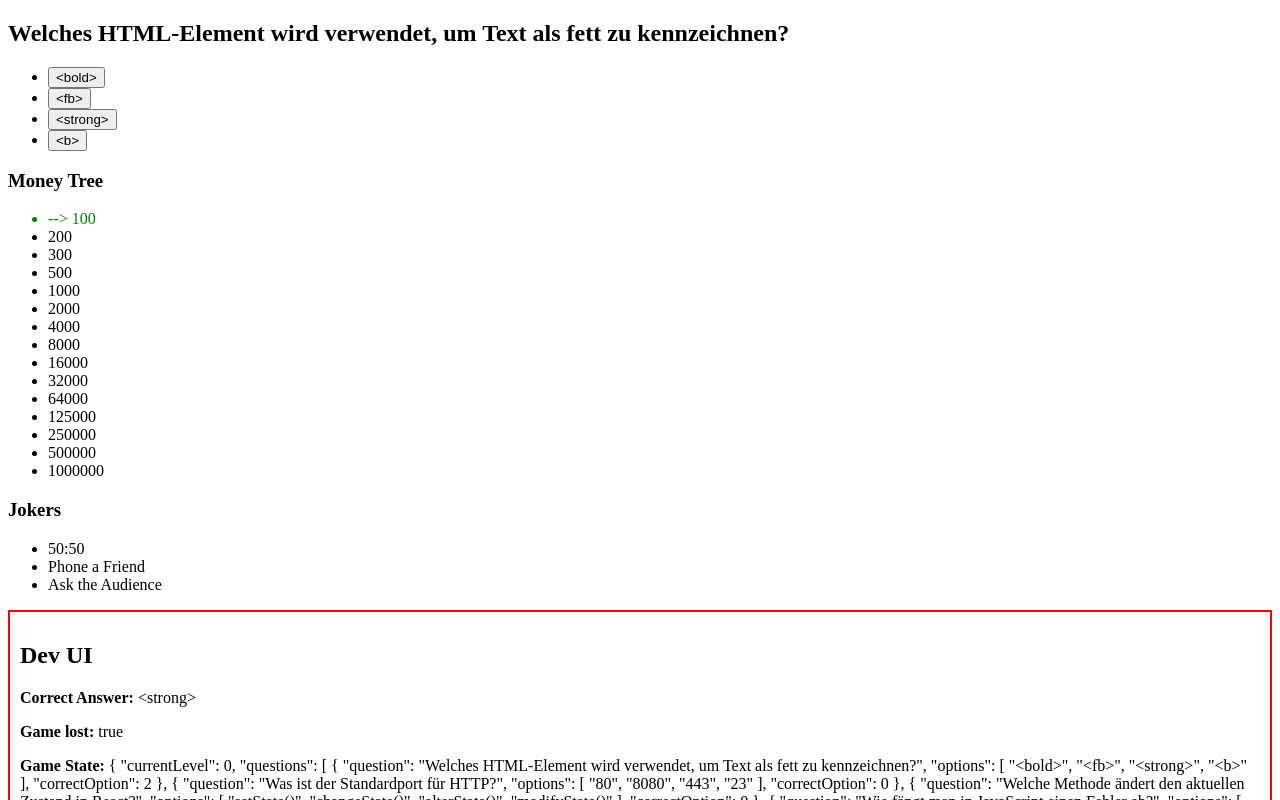
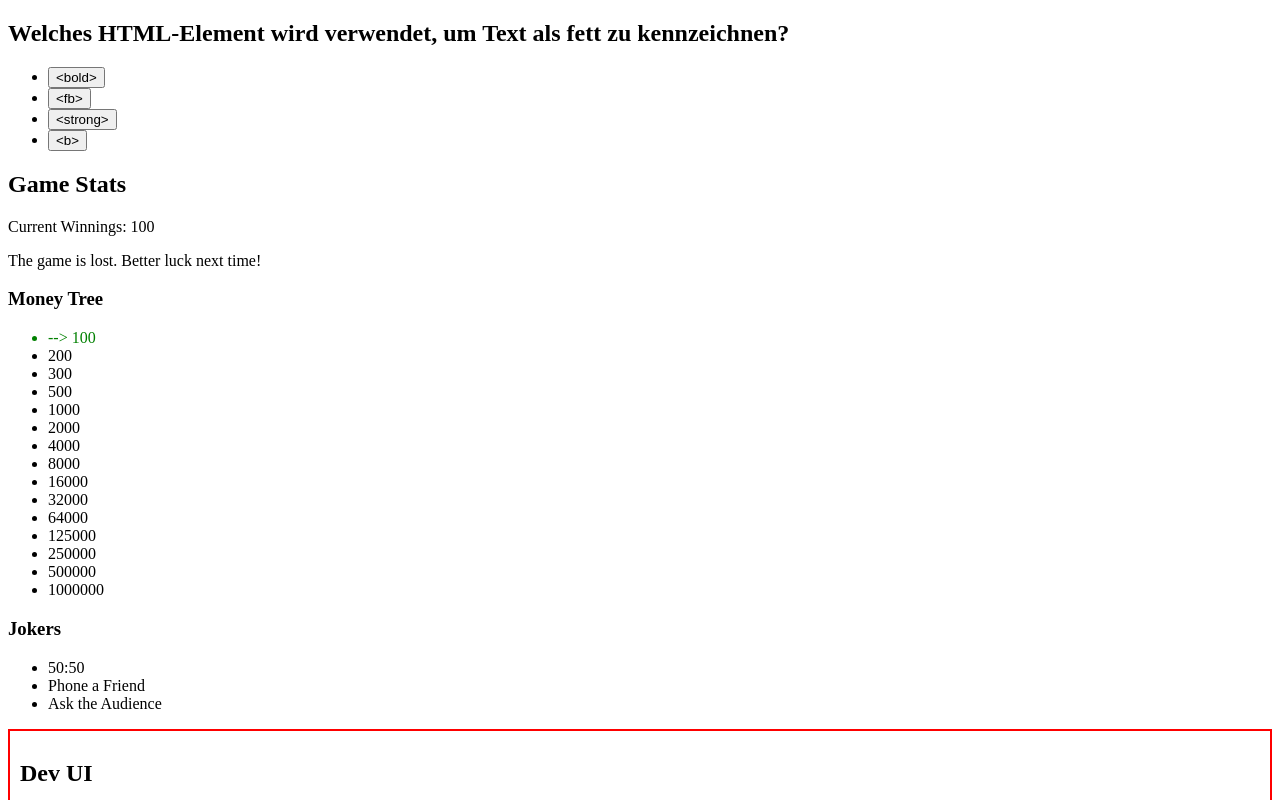
Before and after one commit to mijo-design/wer-wird-millionaer-react, a React (Create React App) app: page / in a window 1280 px wide. Both pictures are taken after a click on the button "<bold>". Shown: the top 800 px of the page. Built offline with nearby package versions, Linux system fonts and the light colour scheme.

Commit message:
feat: update game stats

```diff
--- a/src/components/DevUI.tsx
+++ b/src/components/DevUI.tsx
@@ -4,6 +4,7 @@ import { useGame } from "./GameContext";
 const DevUI: React.FC = () => {
   const { state } = useGame();
   const [elapsedTime, setElapsedTime] = useState<number>(0);
+  const [isVisible, setIsVisible] = useState(false); // Local state to manage visibility
 
   useEffect(() => {
     // Start a timer when the component mounts
@@ -17,6 +18,9 @@ const DevUI: React.FC = () => {
   return (
     <div style={{ border: "2px solid red", padding: "10px", margin: "10px 0" }}>
       <h2>Dev UI</h2>
+      <button onClick={() => setIsVisible(!isVisible)}>Toggle Dev UI</button>
+      {isVisible && (
+        <>
           <p>
             <strong>Correct Answer:</strong>{" "}
             {
@@ -34,6 +38,8 @@ const DevUI: React.FC = () => {
           <p>
             <strong>Elapsed Time:</strong> {elapsedTime} seconds
           </p>
+        </>
+      )}
     </div>
   );
 };
--- /dev/null
+++ b/src/components/GameStats.tsx
@@ -0,0 +1,17 @@
+import React from "react";
+import { useGame } from "./GameContext";
+
+const GameStats: React.FC = () => {
+  const { state } = useGame();
+  const { isGameOver, currentLevel, moneyTree } = state;
+
+  return (
+    <div>
+      <h2>Game Stats</h2>
+      <p>Current Winnings: {moneyTree[currentLevel]}</p>
+      {isGameOver && <p>The game is lost. Better luck next time!</p>}
+    </div>
+  );
+};
+
+export default GameStats;
--- a/src/pages/Game.tsx
+++ b/src/pages/Game.tsx
@@ -4,12 +4,14 @@ import Jokers from "../components/Joker";
 import Question from "../components/Question";
 import Tree from "../components/Tree";
 import DevUI from "../components/DevUI";
+import GameStats from "../components/GameStats";
 
 const Game: React.FC = () => {
   return (
     <GameProvider>
       <div>
         <Question />
+        <GameStats />
         <Tree />
         <Jokers />
       </div>
```
Lines whose indentation alone changed are shown as unchanged.
